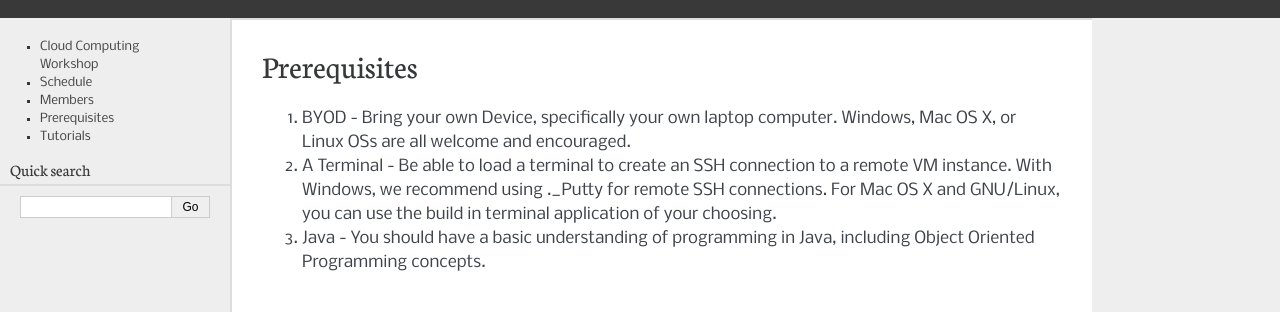
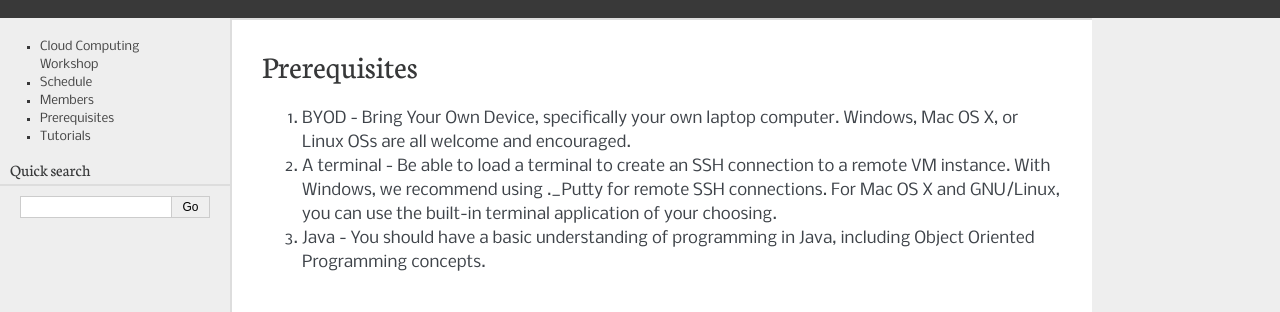
Before and after one commit to wigginst/www-1, a Sphinx documentation site: the page built from docs/source/prerequisites.rst, in a window 1280 px wide. Shown: the part 251-563 px from the top of the page. Built offline with Sphinx 7.4.7, drawn with Linux system fonts in a browser that asks for light colours.

Commit message:
Update prerequisites.rst

```diff
--- a/docs/source/prerequisites.rst
+++ b/docs/source/prerequisites.rst
@@ -1,8 +1,8 @@
 Prerequisites
 =============
 
-1)  BYOD - Bring your own Device, specifically your own laptop computer. Windows, Mac OS X, or Linux OSs are all welcome and encouraged.
+1)  BYOD - Bring Your Own Device, specifically your own laptop computer. Windows, Mac OS X, or Linux OSs are all welcome and encouraged.
 
-2)  A Terminal - Be able to load a terminal to create an SSH connection to a remote VM instance. With Windows, we recommend using ._Putty for remote SSH connections. For Mac OS X and GNU/Linux, you can use the build in terminal application of your choosing.
+2)  A terminal - Be able to load a terminal to create an SSH connection to a remote VM instance. With Windows, we recommend using ._Putty for remote SSH connections. For Mac OS X and GNU/Linux, you can use the built-in terminal application of your choosing.
 
 3) Java - You should have a basic understanding of programming in Java, including Object Oriented Programming concepts.
```
